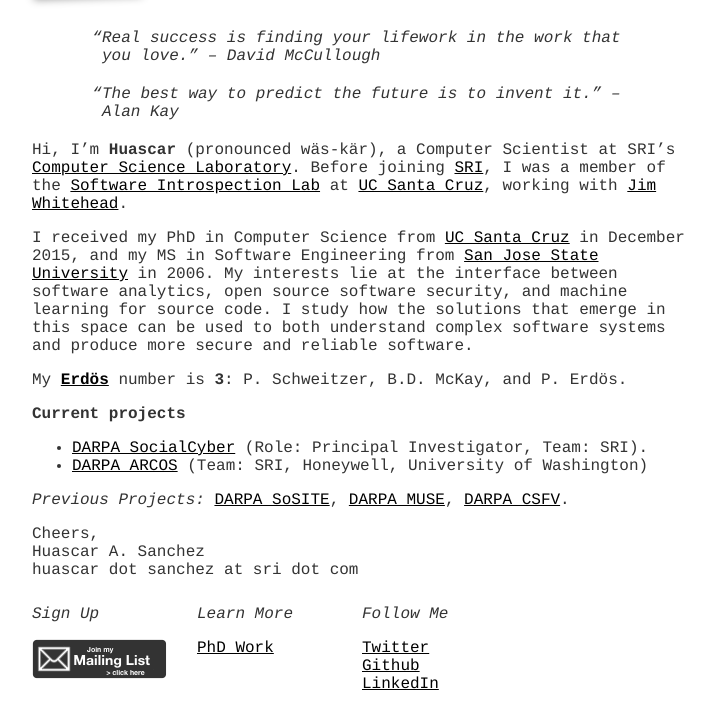
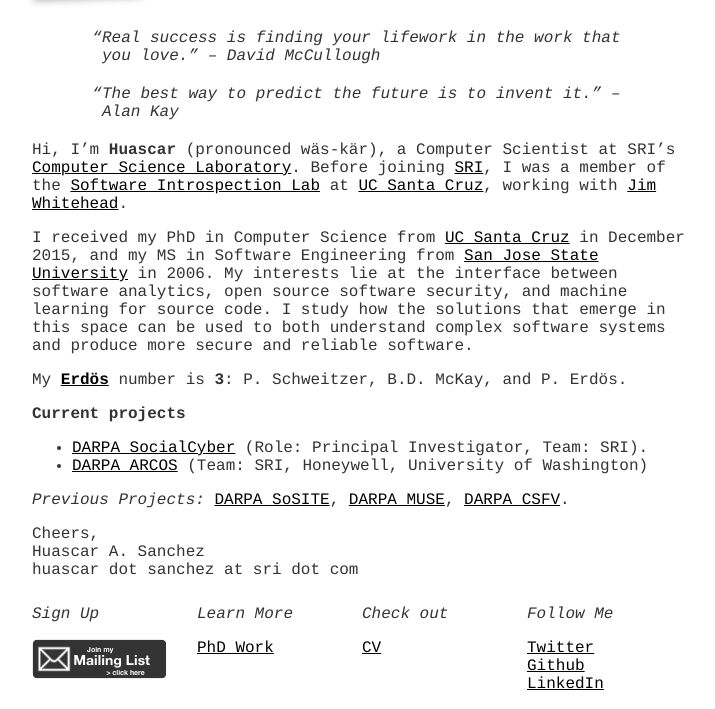
Before and after one commit to hsanchez/hsanchez.github.io, a Jekyll site: the page built from index.md, in a window 1280 px wide, cut to the strip 218-927 px from the top of the page. Shown: the whole strip, without its empty margins (278-993 px from the left). Built offline with Jekyll 4.4.1, drawn with Linux system fonts in a browser that asks for light colours.

Commit message:
cv stuff

```diff
--- a/_includes/footer.html
+++ b/_includes/footer.html
@@ -19,17 +19,21 @@
     </div>
 
 
-<!--	<div class="col">
+	<div class="col">
 		<h3>Check out</h3>
 
-        <ul>
-	    <li><a href="/posts/notes/cv.html">CV</a></li>
+			<ul>
+				<li><a href="https://www.dropbox.com/s/fcmwte9lf9hw55n/huascar-cv.pdf?dl=0">CV</a></li>
+			</ul>
+
+        <!-- <ul>
+	    			<li><a href="/posts/notes/cv.html">CV</a></li>
             <li><a href="/posts">Posts</a></li>
             <li><a href="/posts/notes">Notes</a></li>
             <li><a href="/projects">Projects</a></li>
-        </ul>
+        </ul> -->
 	</div>
--->
+
 
     <div class="col">
         <h3>Follow Me</h3>
--- a/index.md
+++ b/index.md
@@ -42,6 +42,7 @@
 Huascar A. Sanchez
 huascar dot sanchez at sri dot com
 <!--[e-mail](mailto:huascar.sanchez@sri.com)-->
+<!-- [e-mail](mailto:huascar.sanchez@sri.com)&nbsp;·&nbsp;[cv](https://www.dropbox.com/s/fcmwte9lf9hw55n/huascar-cv.pdf?dl=0) -->
 
 <!-- [e-mail](mailto:hsanchez@cs.ucsc.edu)&nbsp;·&nbsp;[resume](./static/huascarsanchez.resume.pdf)&nbsp;·&nbsp;[cv](./static/huascarsanchez.cv.pdf)   -->
 
```
